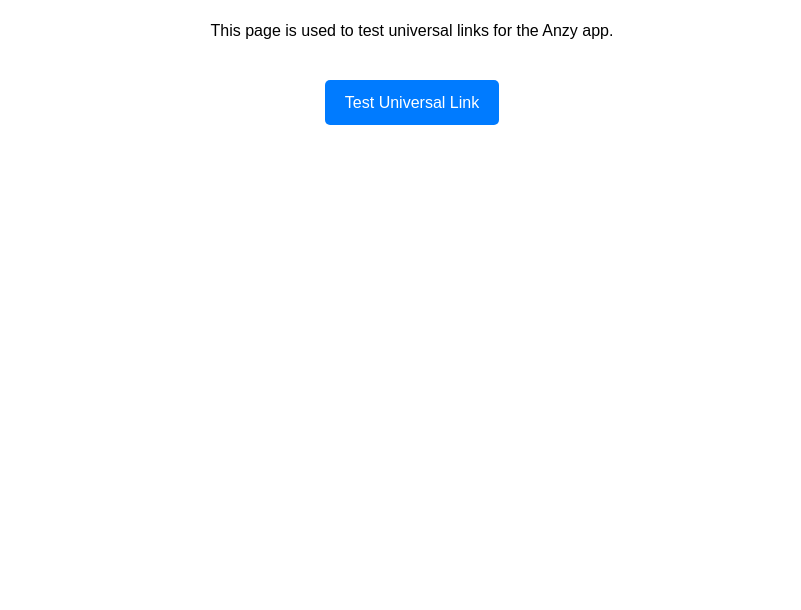
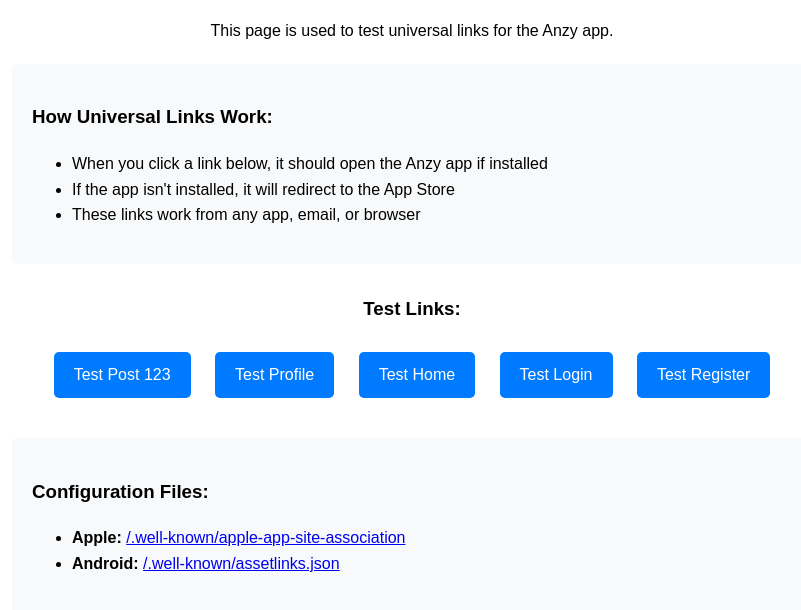
Before and after one commit to The-Anzy/Anzy-web, a plain HTML site: page index.html in a window 1280 px wide. Shown: the part 146-756 px from the top of the page, without its empty margins (228-1029 px from the left). Drawn offline with Linux system fonts and the light colour scheme.

Commit message:
feat: add 404.html for universal link handling and improve index.html

```diff
--- a/index.html
+++ b/index.html
@@ -19,9 +19,12 @@
         h1 {
             color: #333;
         }
+        .test-links {
+            margin: 30px 0;
+        }
         .test-link {
             display: inline-block;
-            margin-top: 20px;
+            margin: 10px;
             padding: 10px 20px;
             background-color: #007bff;
             color: white;
@@ -31,13 +34,45 @@
         .test-link:hover {
             background-color: #0056b3;
         }
+        .info {
+            background-color: #f8f9fa;
+            padding: 20px;
+            border-radius: 5px;
+            margin: 20px 0;
+            text-align: left;
+        }
     </style>
 </head>
 <body>
     <div class="container">
         <h1>Anzy Universal Links</h1>
         <p>This page is used to test universal links for the Anzy app.</p>
-        <a href="https://anzy-app.com/test" class="test-link">Test Universal Link</a>
+
+        <div class="info">
+            <h3>How Universal Links Work:</h3>
+            <ul>
+                <li>When you click a link below, it should open the Anzy app if installed</li>
+                <li>If the app isn't installed, it will redirect to the App Store</li>
+                <li>These links work from any app, email, or browser</li>
+            </ul>
+        </div>
+
+        <div class="test-links">
+            <h3>Test Links:</h3>
+            <a href="https://theanzy.com/post/123" class="test-link">Test Post 123</a>
+            <a href="https://theanzy.com/profile" class="test-link">Test Profile</a>
+            <a href="https://theanzy.com/home" class="test-link">Test Home</a>
+            <a href="https://theanzy.com/login" class="test-link">Test Login</a>
+            <a href="https://theanzy.com/register" class="test-link">Test Register</a>
+        </div>
+
+        <div class="info">
+            <h3>Configuration Files:</h3>
+            <ul>
+                <li><strong>Apple:</strong> <a href="/.well-known/apple-app-site-association">/.well-known/apple-app-site-association</a></li>
+                <li><strong>Android:</strong> <a href="/.well-known/assetlinks.json">/.well-known/assetlinks.json</a></li>
+            </ul>
+        </div>
     </div>
 </body>
 </html>
```
Also changed, not shown: 404.html (added, +81 -0 lines).
